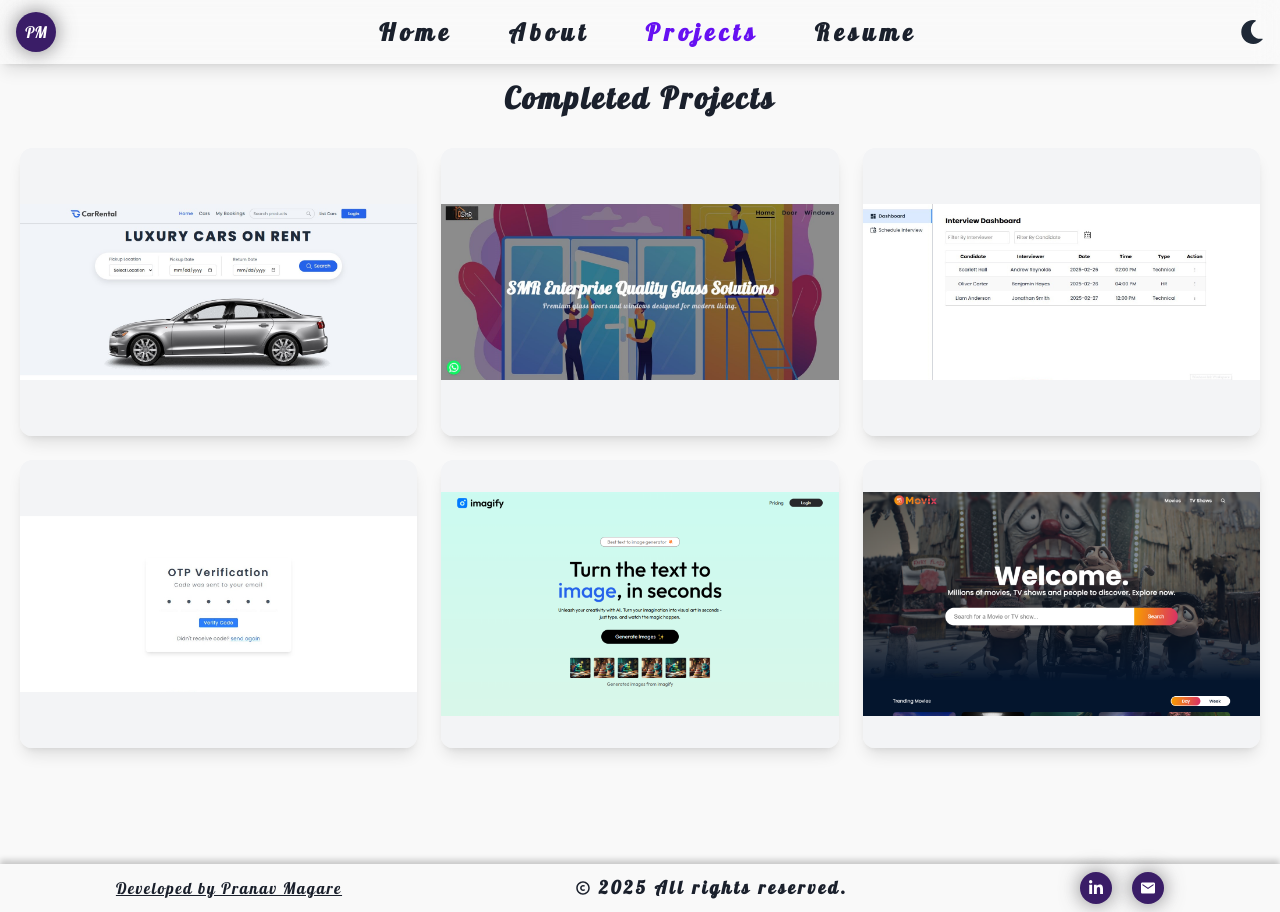
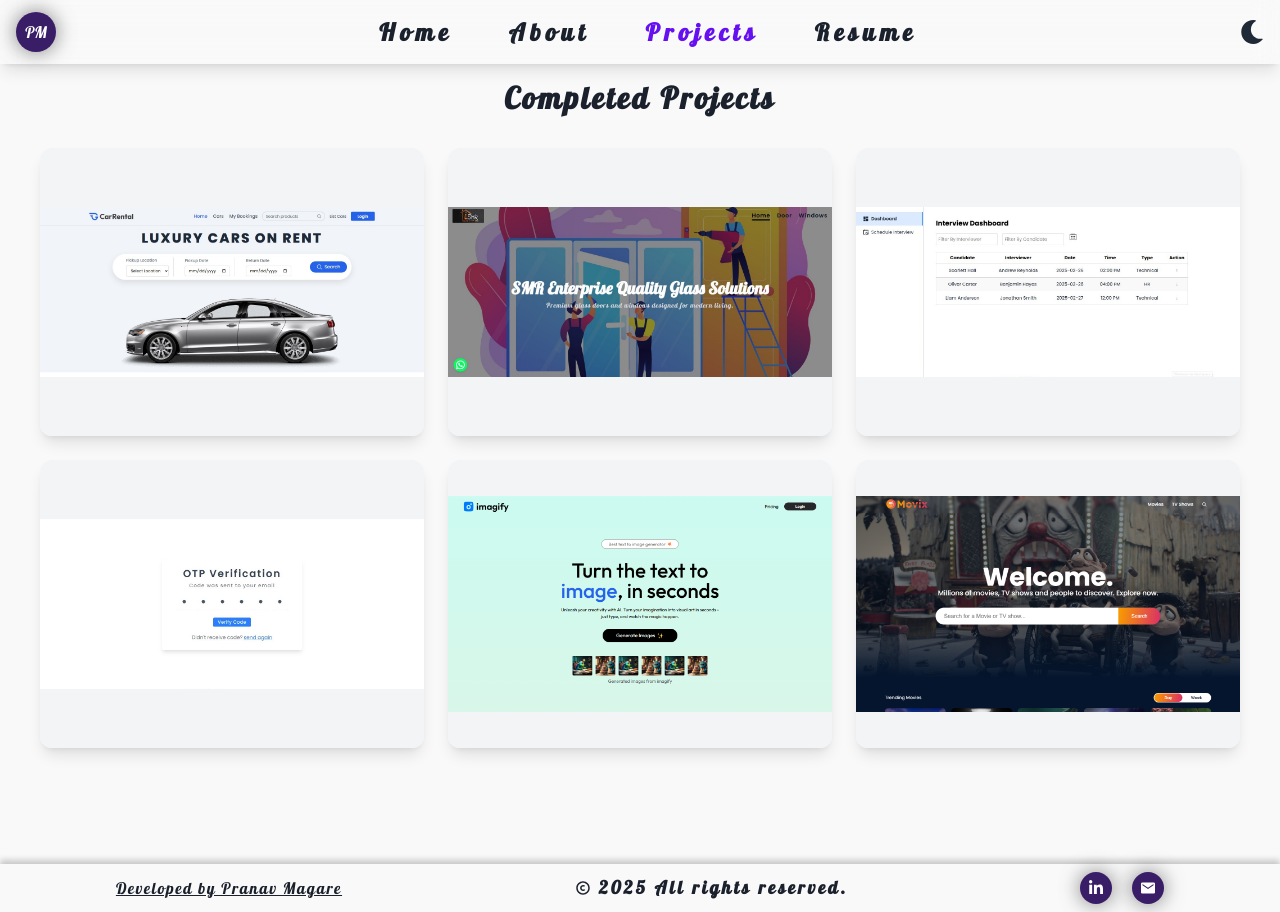
Before and after one commit to VickyDevlo/portfolio, a React (Vite) app: page /projects in a window 1280 px wide. Built offline with nearby package versions, Linux system fonts and the light colour scheme.

Commit message:
code changes

```diff
--- a/src/pages/projects/Projects.jsx
+++ b/src/pages/projects/Projects.jsx
@@ -5,13 +5,13 @@ import { projectData } from "../../config/projectData";
 const Projects = () => {
   return (
     <Wrapper>
-      <section className="px-5">
+      <section className="px-10">
         <h2 className="text-3xl font-bold text-center mb-8">
           Completed Projects
         </h2>
-        <div className="grid grid-cols-1 md:grid-cols-3 gap-6">
+        <div className="grid grid-cols-1 lg:grid-cols-3 gap-6">
           {projectData.map((project, i) => (
-            <Card key={i} {...project} />
+            <Card key={i} {...project}/>
           ))}
         </div>
       </section>
```
